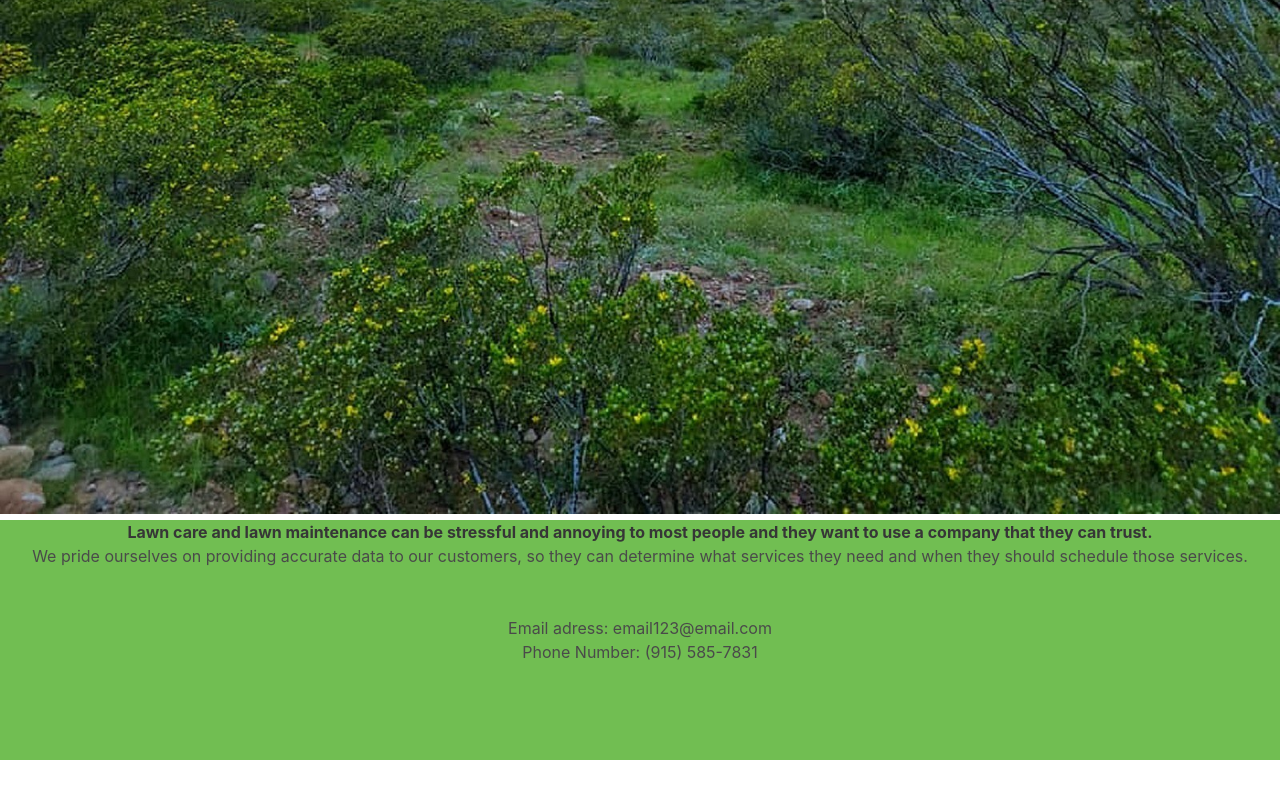
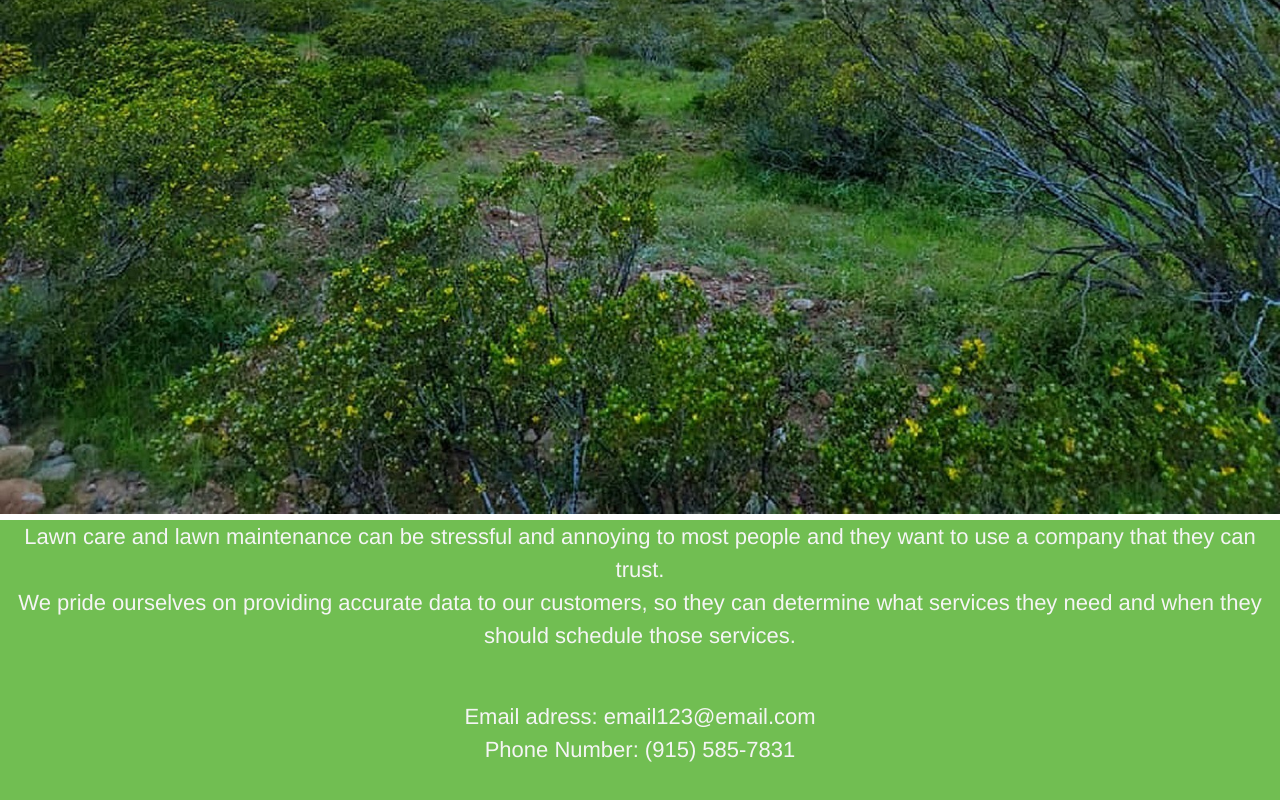
Before and after one commit to jcd2k/Project-1, a plain HTML site: page home.html in a window 1280 px wide. Shown: the part 446-1246 px from the top of the page. Before the commit the page ends 1206 px from the top, so only its background shows below. Drawn offline with nearby package versions, Linux system fonts and the light colour scheme.

Commit message:
css changes

```diff
--- a/assets/css/style.css
+++ b/assets/css/style.css
@@ -95,8 +95,28 @@ p{
   background: #71be52;
 }
 
+div.block-1.has-text-centered{
+  color: whitesmoke;
+}
+
+p{
+  color: whitesmoke;
+  font-size: 22px;
+  font-family: 'Franklin Gothic Medium', 'Arial Narrow', Arial, sans-serif;
+
+}
+
+div.block-2.has-text-centered{
+  color: whitesmoke;
+  font-size: 22px;
+  font-family: 'Franklin Gothic Medium', 'Arial Narrow', Arial, sans-serif;
+}
+
+
+
 
 
 footer.footer{
   background:#71be52;
+  color:whitesmoke
 }
--- a/home.html
+++ b/home.html
@@ -56,7 +56,7 @@
       </figure>
 
       <div class="block-1 has-text-centered">
-        <strong>Lawn care and lawn maintenance can be stressful and annoying to most people and they want to use a company that they can trust.</strong>
+        <p>Lawn care and lawn maintenance can be stressful and annoying to most people and they want to use a company that they can trust.</p>
       </div>
 
       <div class="block-2 has-text-centered">
@@ -75,4 +75,5 @@
 </main>
 <script src="https://code.jquery.com/jquery-1.12.4.js"></script>
 <script src="https://code.jquery.com/ui/1.12.1/jquery-ui.js"></script>
+<script src="./assets/js/home.js"></script>
 </html>
```
Also changed, not shown: about.html (+1 -0 lines), assets/js/home.js (renamed from assets/js/contact.js).
